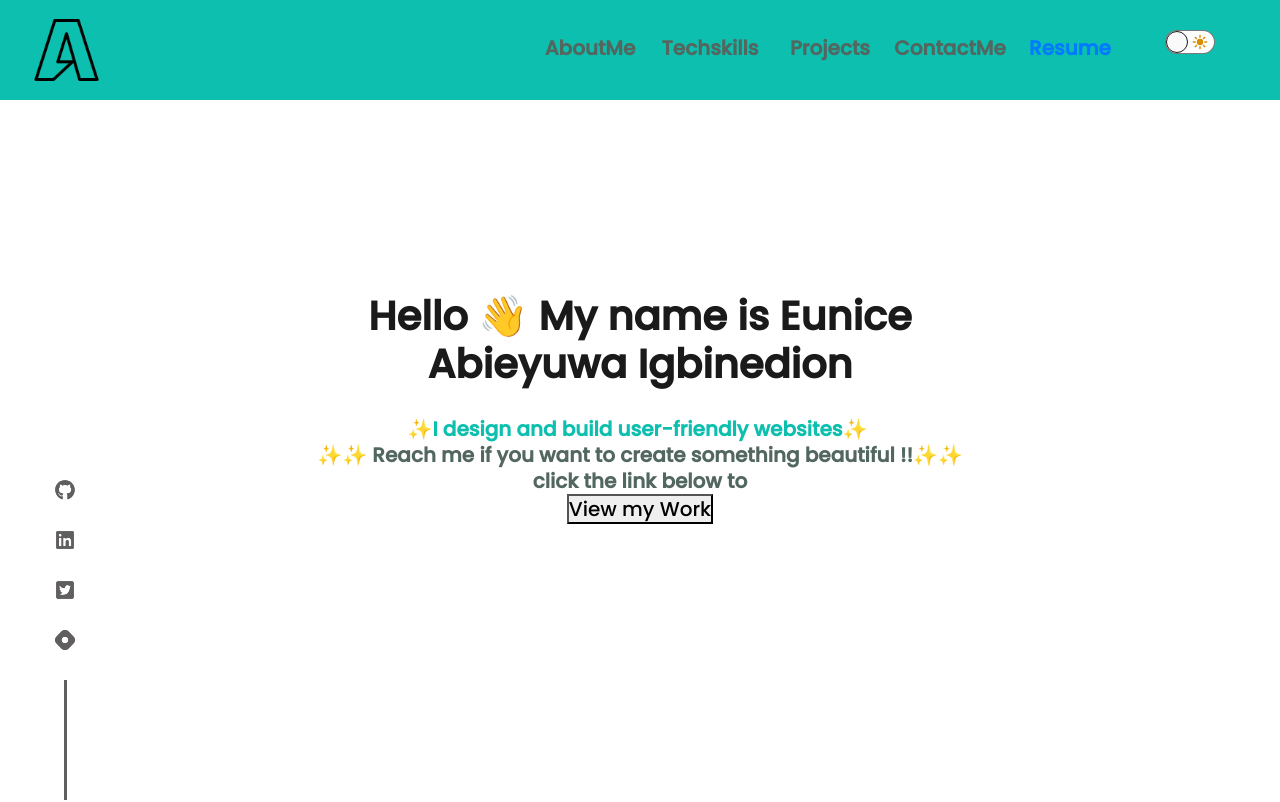
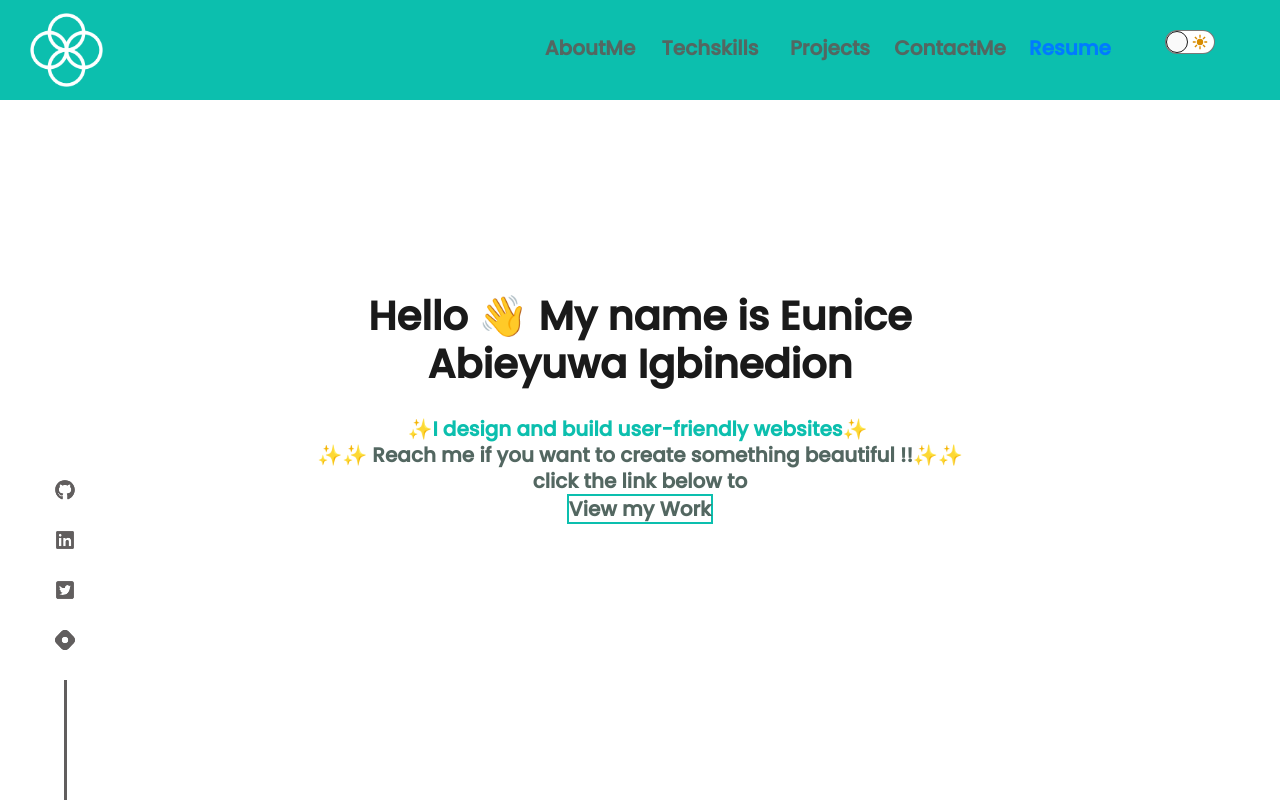
Before and after one commit to Eunnylans/Eunice_Portfolio, a React (Create React App) app: page / in a window 1280 px wide. Shown: the top 802 px of the page. Built offline with nearby package versions, Linux system fonts and the light colour scheme; a web font is replaced by a local one.

Commit message:
Icon Update

```diff
--- a/src/Components/AboutMe.js
+++ b/src/Components/AboutMe.js
@@ -175,6 +175,8 @@ const Aboutme = () => {
                 for Frontend development. <br />
                 I am eager to develop efficient digital solutions <br />
                 that create a positive impact in the world
+
+
               </span>
             </span>
           </div>
--- a/src/Components/NavBar.js
+++ b/src/Components/NavBar.js
@@ -1,6 +1,6 @@
 import { useContext } from "react";
 import { animateScroll as scroll, Link as LinkScroll } from "react-scroll";
-import icon from "../assets/LogoIcon.png";
+import icon from "../assets/icon.png";
 import PDF from "../assets/MyCV.pdf";
 import UIContext from "../context/ui-context";
 import ThemeToggleButton from "../UIcomponents/ThemeToggleButton";
--- a/src/styles/components/_hero.scss
+++ b/src/styles/components/_hero.scss
@@ -40,15 +40,42 @@
         font-weight: 900;
         font-family: "Poppins Medium";
       }
+
+      button {
+        font-size: $fontsize-largeText;
+        background-color: $white;
+        color: $darkgreen;
+        border: 2px solid $aqua;
+        font-family: "Poppins Medium";
+        font-weight: bold;
+        line-height: 1.3;
+        text-align: center;
+        &:hover {
+          background-color: $aqua;
+          border-color: #cef1ee;
+          color: $white;
+        }
+
+      }
     }
 
     &.dark {
       h1 {
-        color: white;
+        color: $white;
       }
 
       .hero-colorText {
         color: $aqua;
+      }
+
+      button{
+        color: $white;
+        background-color: $darkgray;
+        &:hover {
+          background-color: $aqua;
+          border-color: #cef1ee;
+          color: $white;
+        }
       }
     }
   }
```
Also changed, not shown: src/Assets/icon.png (added).
